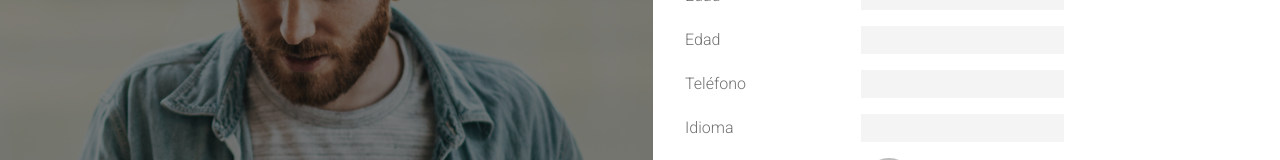
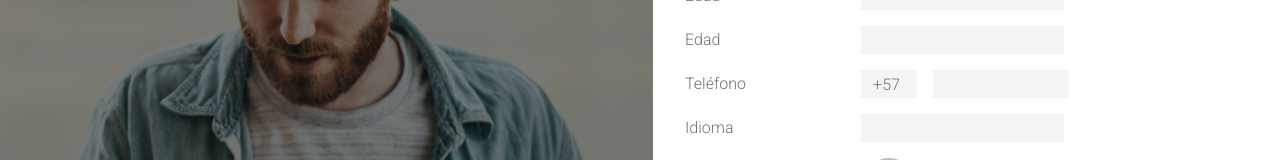
Before and after one commit to Sagalo04/lino-app, a React (Create React App) app: page /User in a window 1280 px wide. Shown: the part 281-441 px from the top of the page. Built offline with nearby package versions, Linux system fonts and the light colour scheme; what google-maps-react would draw is missing.

Commit message:
Info window and arrow

```diff
--- a/src/Components/Acount/Acount.js
+++ b/src/Components/Acount/Acount.js
@@ -45,6 +45,55 @@ const BootstrapInput = withStyles((theme) => ({
     },
 }))(InputBase);
 
+const BootstrapInput2 = withStyles((theme) => ({
+    root: {
+        'label + &': {
+            marginTop: theme.spacing(3),
+        },
+    },
+    input: {
+        borderRadius: 0,
+        position: 'relative',
+        backgroundColor: '#F4F4F4',
+        color: '#717171',
+        fontWeight: '300',
+        width: '2rem',
+        padding: '6px 12px',
+        height: '1rem',
+        marginRight: '1rem',
+        transition: theme.transitions.create(['border-color', 'box-shadow']),
+
+        '&:focus': {
+            boxShadow: `${fade(theme.palette.primary.main, 0.25)} 0 0 0 0.2rem`,
+            borderColor: theme.palette.primary.main,
+        },
+    },
+}))(InputBase);
+
+const BootstrapInput3 = withStyles((theme) => ({
+    root: {
+        'label + &': {
+            marginTop: theme.spacing(3),
+        },
+    },
+    input: {
+        borderRadius: 0,
+        position: 'relative',
+        backgroundColor: '#F4F4F4',
+        color: '#717171',
+        fontWeight: '300',
+        width: '7rem',
+        padding: '6px 12px',
+        height: '1rem',
+        marginRight: '1rem',
+        transition: theme.transitions.create(['border-color', 'box-shadow']),
+
+        '&:focus': {
+            boxShadow: `${fade(theme.palette.primary.main, 0.25)} 0 0 0 0.2rem`,
+            borderColor: theme.palette.primary.main,
+        },
+    },
+}))(InputBase);
 function Acount(props) {
     const mail = UserProfile.getMail();
     const classes = useStyles();
@@ -95,7 +144,10 @@ function Acount(props) {
                         <div className="o-changeInfo">
                             <p className='o-labeled'>Teléfono</p>
                             <FormControl className={classes.margin}>
-                                <BootstrapInput defaultValue="" id="bootstrap-input" />
+                                <BootstrapInput2 defaultValue="+57" id="bootstrap-input2" />
+                            </FormControl>
+                            <FormControl className={classes.margin}>
+                                <BootstrapInput3 defaultValue="" id="bootstrap-input" />
                             </FormControl>
                         </div>
                         <div className="o-changeInfo">
--- a/src/Components/Map/LocationUser.js
+++ b/src/Components/Map/LocationUser.js
@@ -16,12 +16,13 @@ export class CurrentLocation extends React.Component {
 
         //const { lat, lng } = this.props.initialCenter;
         //cont gogle =
+        this.user = this.props.user
         const { lat, lng } = this.props.location;
         const location = {
             lat: lat,
             lng: lng
         }
-        var mark = new this.props.google.maps.Marker({
+        this.mark = new this.props.google.maps.Marker({
             position: location,
             title: "Hello World!"
         });
@@ -38,11 +39,15 @@ export class CurrentLocation extends React.Component {
             this.loadMap();
         }
 
+        if(prevProps.user !== this.props.user){
+            this.user = this.props.user
+        }
+
         if (this.props.location.lat !== this.state.currentLocation.lat
-            && this.props.location.lng !== this.state.currentLocation.lng) {
-            //console.log(this.props.location)
-            //console.log(this.state.currentLocation)
+            || this.props.location.lng !== this.state.currentLocation.lng || prevProps.user !== this.props.user) {
             this.setState({ currentLocation: this.props.location })
+            // this.setState({user:this.props.user})
+
         }
         if (prevState.currentLocation != this.state.currentLocation) {
 
@@ -60,21 +65,27 @@ export class CurrentLocation extends React.Component {
         const maps = google.maps;
 
         if (map) {
-            if(this.mark){
+            if (this.mark) {
                 this.mark.setMap(null)
 
             }
-            console.log(this.state.markerts)
             var marker = new google.maps.Marker({
                 position: this.state.currentLocation,
+                animation: google.maps.Animation.DROP,
                 title: "Hello World!"
             });
+            const contentString =
+                '<h2> ' + `${this.user}`+ '<h2>';
+            const infowindow = new google.maps.InfoWindow({
+                content: contentString,
+            });
+            marker.addListener("click", () => {
+                infowindow.open(map, marker);
+              });
             this.mark = marker
-            console.log(this.state.markerts)
             let center = new maps.LatLng(current.lat, current.lng);
             this.mark.setMap(map)
             map.panTo(center);
-;
         }
     }
 
@@ -114,7 +125,7 @@ export class CurrentLocation extends React.Component {
                 {},
                 {
                     center: center,
-                    zoom: zoom + 2.5
+                    zoom: zoom + 2
                 }
             );
 
--- a/src/Components/Map/Map.js
+++ b/src/Components/Map/Map.js
@@ -44,7 +44,7 @@ export class MapContainer extends Component {
                 handler = {this.props.handler}
                 k={this.props.k}
             >
-                <Marker onClick={this.onMarkerClick} name={'Current Location'} />
+                <Marker onClick={this.onMarkerClick} name={'Ubicación actual'} />
                 <InfoWindow
                     marker={this.state.activeMarker}
                     visible={this.state.showingInfoWindow}
--- a/src/Components/Map/MapDoc.js
+++ b/src/Components/Map/MapDoc.js
@@ -1,31 +1,38 @@
 import React, { Component } from 'react';
-import { GoogleApiWrapper, InfoWindow, Marker } from 'google-maps-react';
+import { GoogleApiWrapper } from 'google-maps-react';
 import CurrentLocation from './LocationUser';
 
 export class MapContainer extends Component {
 
     constructor(props) {
         super(props)
+
         let location = ""
+        let user = "Me"
         if (this.props.location) {
             console.log('do something')
             location = this.props.location.location
+            user= this.props.location.user
         } else {
             location = { lat: 3.4143397, lng: -76.53682194444444 }
+            user = "Me"
         }
 
         this.state = {
             showingInfoWindow: false,
             activeMarker: {},
             selectedPlace: {},
-            location: location
+            location: location,
+            user: user
         }
     }
     componentDidUpdate(prevProps, prevState) {
         if (this.props.location) {
             if (this.props.location !== prevProps.location) {
                 this.setState({ location: this.props.location.location })
+                this.setState({ user: this.props.location.user })
             }
+
         }
 
     }
@@ -49,24 +56,15 @@ export class MapContainer extends Component {
 
 
     render() {
-        //console.log(this.state.location)
+
         return (
             <CurrentLocation
                 centerAroundCurrentLocation
                 google={this.props.google}
                 location={this.state.location}
+                user = {this.state.user}
             //location={{lat:3.4143397,lng:-76.53682194444444}}
             >
-                {/* <Marker onClick={this.onMarkerClick} name={'Current Location'} position={this.state.location} />
-                <InfoWindow
-                    marker={this.state.activeMarker}
-                    visible={this.state.showingInfoWindow}
-                    onClose={this.onClose}
-                >
-                    <div>
-                        <h4>{this.state.selectedPlace.name}</h4>
-                    </div>
-                </InfoWindow> */}
             </CurrentLocation>
         );
     }
```
